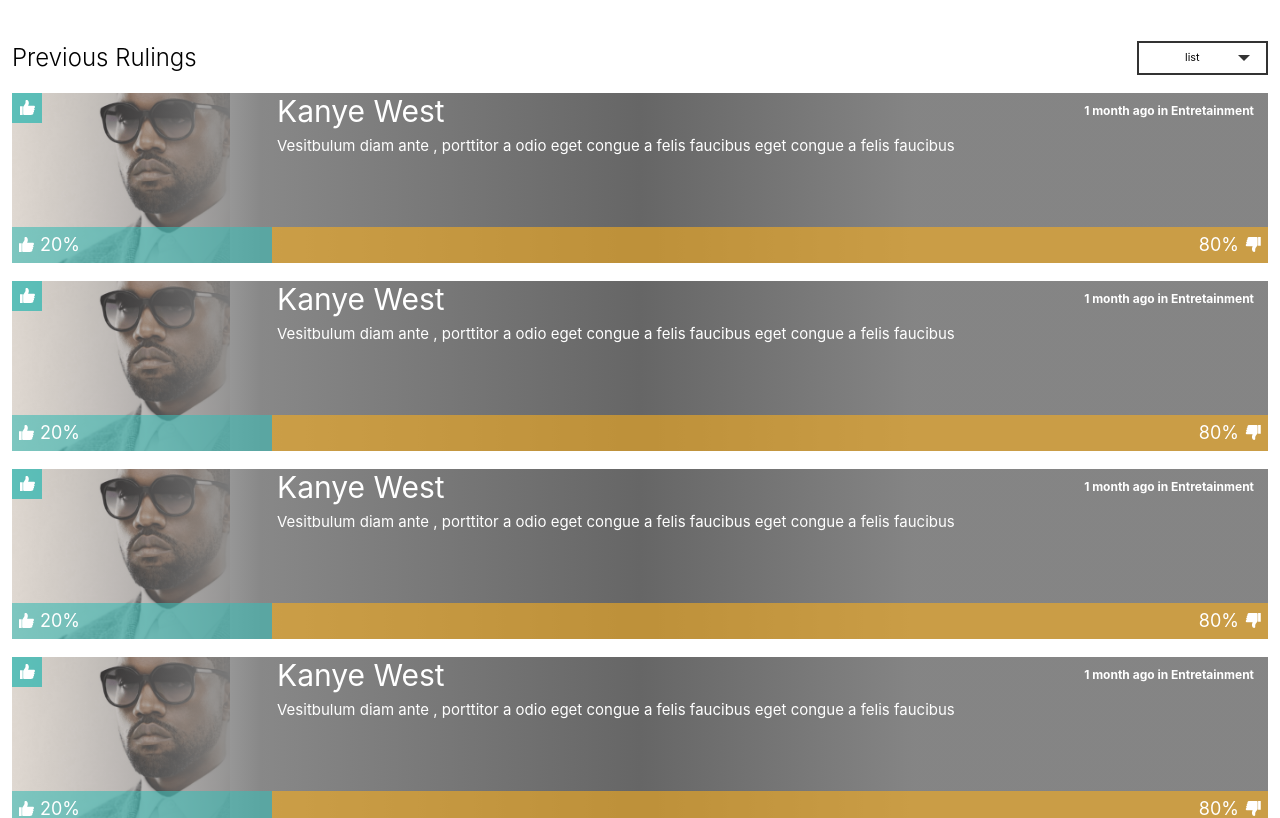
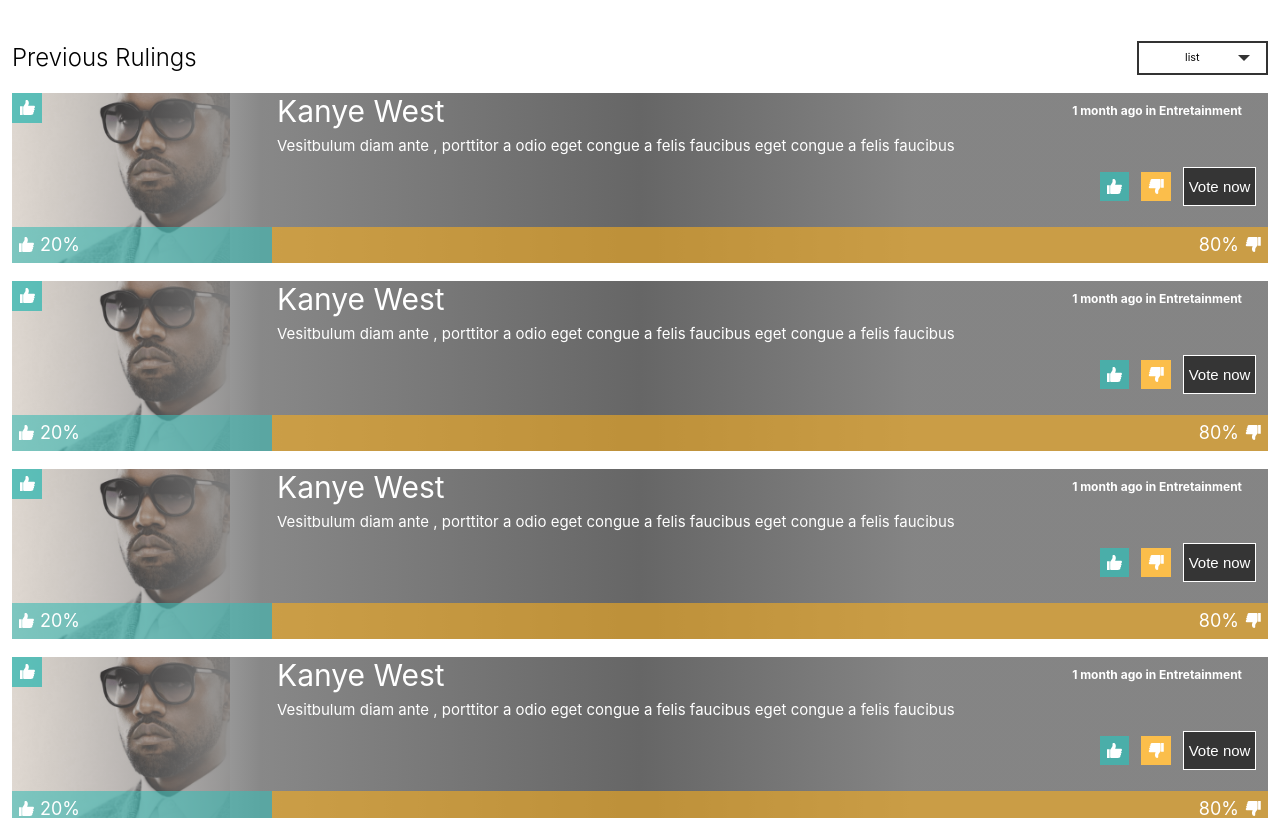
Before and after one commit to rmacuna/votes-widget, a React (Create React App) app: page / in a window 1280 px wide. Shown: the top 818 px of the page. Built offline with nearby package versions, Linux system fonts and the light colour scheme.

Commit message:
feat: Added the Vote now button

```diff
--- a/src/components/carousel-card/CarouselCard.tsx
+++ b/src/components/carousel-card/CarouselCard.tsx
@@ -1,3 +1,4 @@
+import * as React from "react";
 import {
   CardBackdrop,
   CardContent,
@@ -12,6 +13,8 @@ import kanye from "../../assets/img/kanye.jpeg";
 import { ellipsisName } from "./helpers";
 import { ThumbButton } from "../thumb-button/ThumbButton";
 import { ICelebrity } from "../../types";
+import { ActionVotesContainer } from "../thumb-button/ThumbButton.styles";
+import { Button } from "../common-ui/button/Button";
 
 interface CarouselCardProps {
   celebrity?: ICelebrity;
@@ -19,9 +22,21 @@ interface CarouselCardProps {
 }
 
 export const CarouselCard = ({ viewType }: CarouselCardProps) => {
+  const [selectedButton, setSelectedButton] = React.useState("");
+
+  const handleSelectButton = (selectedValue: string) => {
+    if (selectedValue === selectedButton) {
+      setSelectedButton("");
+      return;
+    }
+    setSelectedButton(selectedValue);
+  };
+
+  const handleVote = () => {};
+
   return (
     <CarouselCardContainer>
-      <ThumbButton viewType={viewType} position="absolute" buttonType="up" />
+      <ThumbButton viewType={viewType} absolute buttonType="up" />
       <CardBackdrop />
       <CardImage src={kanye} />
       <CardContent>
@@ -30,8 +45,23 @@ export const CarouselCard = ({ viewType }: CarouselCardProps) => {
           Vesitbulum diam ante , porttitor a odio eget congue a felis faucibus
           eget congue a felis faucibus
         </CardDescription>
+        <UpdateTimestamp>1 month ago in Entretainment</UpdateTimestamp>
+        <ActionVotesContainer>
+          <ThumbButton
+            onClick={() => handleSelectButton("up")}
+            isActive={selectedButton === "up"}
+            viewType={viewType}
+            buttonType="up"
+          />
+          <ThumbButton
+            onClick={() => handleSelectButton("down")}
+            isActive={selectedButton === "down"}
+            viewType={viewType}
+            buttonType="down"
+          />
+          <Button onClick={handleVote}>Vote now</Button>
+        </ActionVotesContainer>
       </CardContent>
-      <UpdateTimestamp>1 month ago in Entretainment</UpdateTimestamp>
       <GaugeBar />
     </CarouselCardContainer>
   );
--- a/src/components/common-ui/button/Button.styles.ts
+++ /dev/null
@@ -1,3 +0,0 @@
-import styled from "styled-components";
-
-export const UIButton = styled.button``;
--- a/src/components/common-ui/button/Button.tsx
+++ b/src/components/common-ui/button/Button.tsx
@@ -1,3 +1,18 @@
-export const Button = () => {
-  return <button>Button</button>;
-};
+import styled from "styled-components";
+
+export const Button = styled.button`
+  outline: none;
+  cursor: pointer;
+  width: 100%;
+  padding: 10px 4.6px;
+  color: #fff;
+  border: 1px solid #ffffff;
+  background: rgba(0, 0, 0, 0.6);
+  font-size: 1.25rem;
+
+  &:active {
+    background: rgba(0, 0, 0, 0.8);
+    // scale up a little
+    transform: scale(1.02);
+  }
+`;
--- a/src/components/thumb-button/ThumbButton.styles.ts
+++ b/src/components/thumb-button/ThumbButton.styles.ts
@@ -3,7 +3,7 @@ import { PHONE_MAX, TABLET_MIN } from "../common-utils/constants";
 
 export interface IThumbButton {
   readonly buttonType: "up" | "down";
-  readonly position: "absolute" | "relative";
+  readonly absolute?: boolean;
   readonly viewType: string;
   readonly isActive?: boolean;
 }
@@ -15,14 +15,17 @@ export const ThumbButtonContainer = styled.button<IThumbButton>`
       : "hsla(39, 96%, 64%, 1)"};
 
   display: flex;
+  padding: 7px;
+  margin-right: 12px;
   border: none;
   outline: none;
   justify-content: center;
   align-items: center;
+  border: ${(props) => props.isActive && "1px solid #fff"};
 
   // Position depending on property absolute.
   ${(props) => {
-    if (props.position === "absolute") {
+    if (props.absolute) {
       return `
         position: absolute;
         z-index: 2;
@@ -30,8 +33,6 @@ export const ThumbButtonContainer = styled.button<IThumbButton>`
           top: 50%;
           transform: translateY(-50%);
           left: 0;
-          width: 28px;
-          height: 28px;
         }
         @media (min-width: ${TABLET_MIN}) {
           top: ${props.viewType === "list" ? "0" : "50%"};
@@ -49,3 +50,10 @@ export const ThumbButtonContainer = styled.button<IThumbButton>`
     }
   }}
 `;
+
+export const ActionVotesContainer = styled.div`
+  display: flex;
+  align-items: center;
+  align-self: flex-end;
+  margin-top: 12px;
+`;
--- a/src/components/thumb-button/ThumbButton.tsx
+++ b/src/components/thumb-button/ThumbButton.tsx
@@ -1,10 +1,11 @@
 import { ThumbButtonContainer } from "./ThumbButton.styles";
 import ThumbUp from "../../assets/svg/thumbup.svg";
+import ThumbDown from "../../assets/svg/thumbdown.svg";
 
 interface ThumbButtonProps {
   onClick?: () => void;
   isActive?: boolean;
-  position: "absolute" | "relative";
+  absolute?: boolean;
   buttonType: "up" | "down";
   viewType: string;
 }
@@ -13,7 +14,7 @@ export const ThumbButton = ({
   onClick,
   isActive,
   viewType,
-  position,
+  absolute,
   buttonType,
 }: ThumbButtonProps) => {
   return (
@@ -22,9 +23,13 @@ export const ThumbButton = ({
       viewType={viewType}
       buttonType={buttonType}
       onClick={onClick}
-      position={position}
+      absolute={absolute}
     >
-      <img src={ThumbUp} alt="Thumbs up" />
+      {buttonType === "up" ? (
+        <img src={ThumbUp} alt="Thumbs up" />
+      ) : (
+        <img src={ThumbDown} alt="Thumbs down" />
+      )}
     </ThumbButtonContainer>
   );
 };
```
